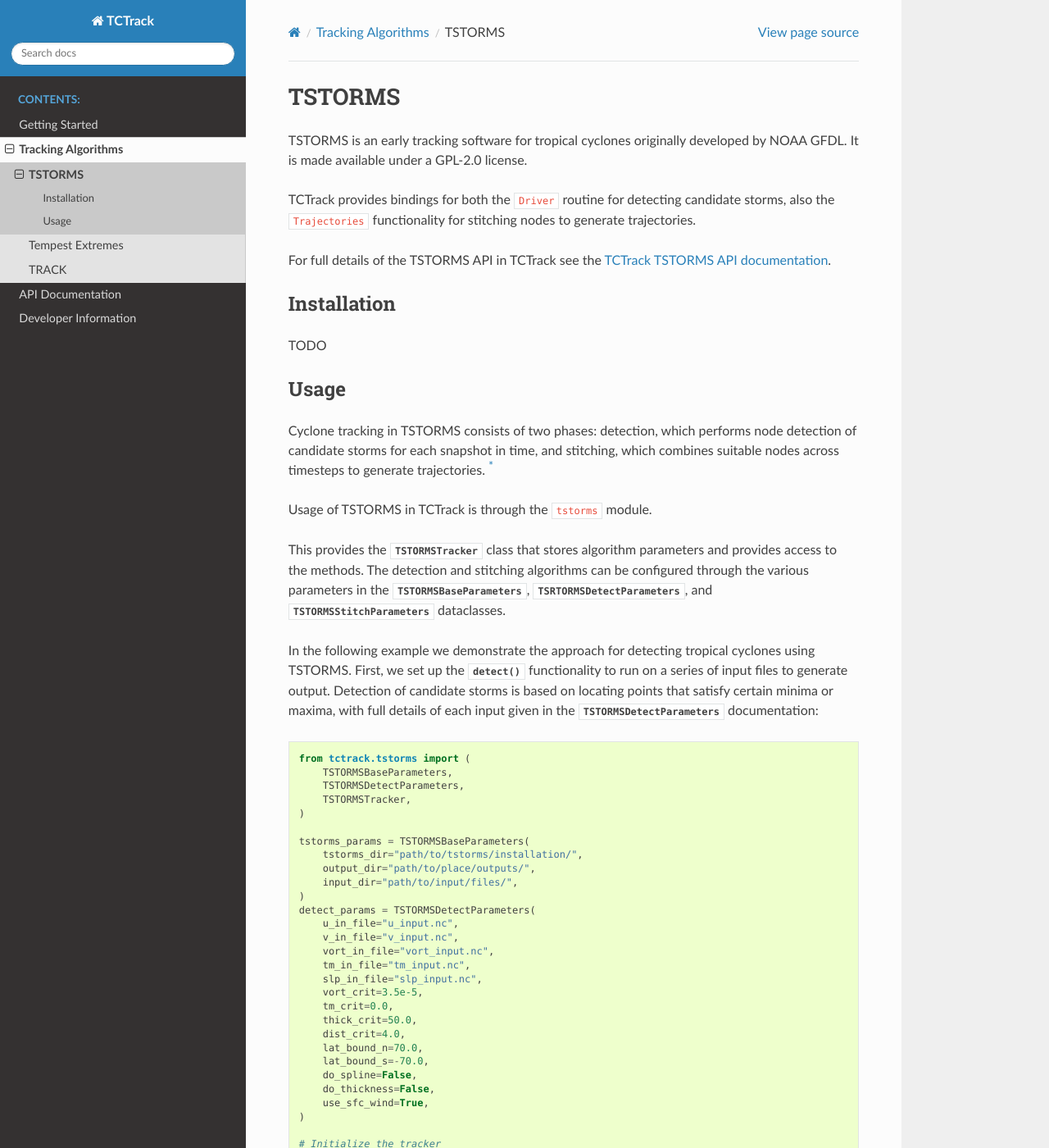
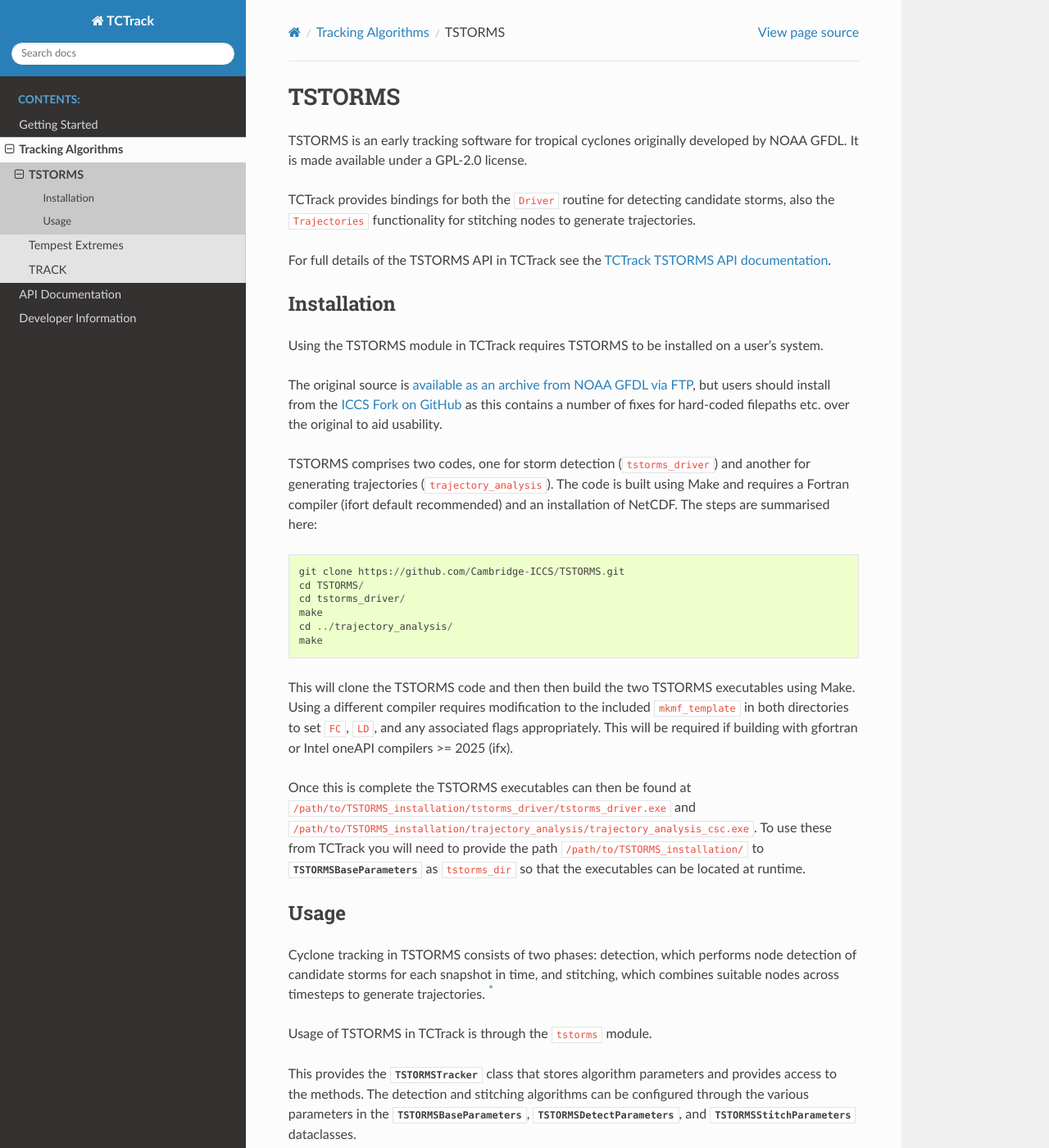
Before and after one commit to Cambridge-ICCS/TCTrack, a Sphinx documentation site: the page built from docs/tracking-algorithms/tstorms.rst, in a window 1280 px wide and 1400 px high. Shown: the whole window at 82% size. Built offline with Sphinx 7.4.7 and the Read the Docs theme 3.1.0, drawn with Linux system fonts in a browser that asks for light colours.

Commit message:
Add installation instructions for TSTORMS to the documentation.

```diff
--- a/docs/tracking-algorithms/tstorms.rst
+++ b/docs/tracking-algorithms/tstorms.rst
@@ -22,7 +22,39 @@
 Installation
 ------------
 
-TODO
+Using the TSTORMS module in TCTrack requires TSTORMS to be installed on a user's system.
+
+The original source is
+`available as an archive from NOAA GFDL via FTP <https://www.gfdl.noaa.gov/tstorms/>`_,
+but users should install from the
+`ICCS Fork on GitHub <https://github.com/Cambridge-ICCS/TSTORMS>`_ as this contains a
+number of fixes for hard-coded filepaths etc. over the original to aid usability.
+
+TSTORMS comprises two codes, one for storm detection (``tstorms_driver``) and another
+for generating trajectories (``trajectory_analysis``).
+The code is built using Make and requires a Fortran compiler (ifort default recommended)
+and an installation of NetCDF.
+The steps are summarised here::
+
+    git clone https://github.com/Cambridge-ICCS/TSTORMS.git
+    cd TSTORMS/
+    cd tstorms_driver/
+    make
+    cd ../trajectory_analysis/
+    make
+
+This will clone the TSTORMS code and then then build the two TSTORMS executables using
+Make.
+Using a different compiler requires modification to the included ``mkmf_template`` in
+both directories to set ``FC``, ``LD``, and any associated flags appropriately.
+This will be required if building with gfortran or Intel oneAPI compilers >= 2025 (ifx).
+
+Once this is complete the TSTORMS executables can then be found at
+``/path/to/TSTORMS_installation/tstorms_driver/tstorms_driver.exe`` and
+``/path/to/TSTORMS_installation/trajectory_analysis/trajectory_analysis_csc.exe``.
+To use these from TCTrack you will need to provide the path
+``/path/to/TSTORMS_installation/`` to :class:`TSTORMSBaseParameters` as ``tstorms_dir``
+so that the executables can be located at runtime.
 
 Usage
 -----
@@ -35,7 +67,7 @@
 
 This provides the :class:`TSTORMSTracker` class that stores algorithm parameters and provides
 access to the methods. The detection and stitching algorithms can be configured through
-the various parameters in the :class:`TSTORMSBaseParameters`, :class:`TSRTORMSDetectParameters`, and
+the various parameters in the :class:`TSTORMSBaseParameters`, :class:`TSTORMSDetectParameters`, and
 :class:`TSTORMSStitchParameters` dataclasses.
 
 In the following example we demonstrate the approach for detecting tropical cyclones
```
